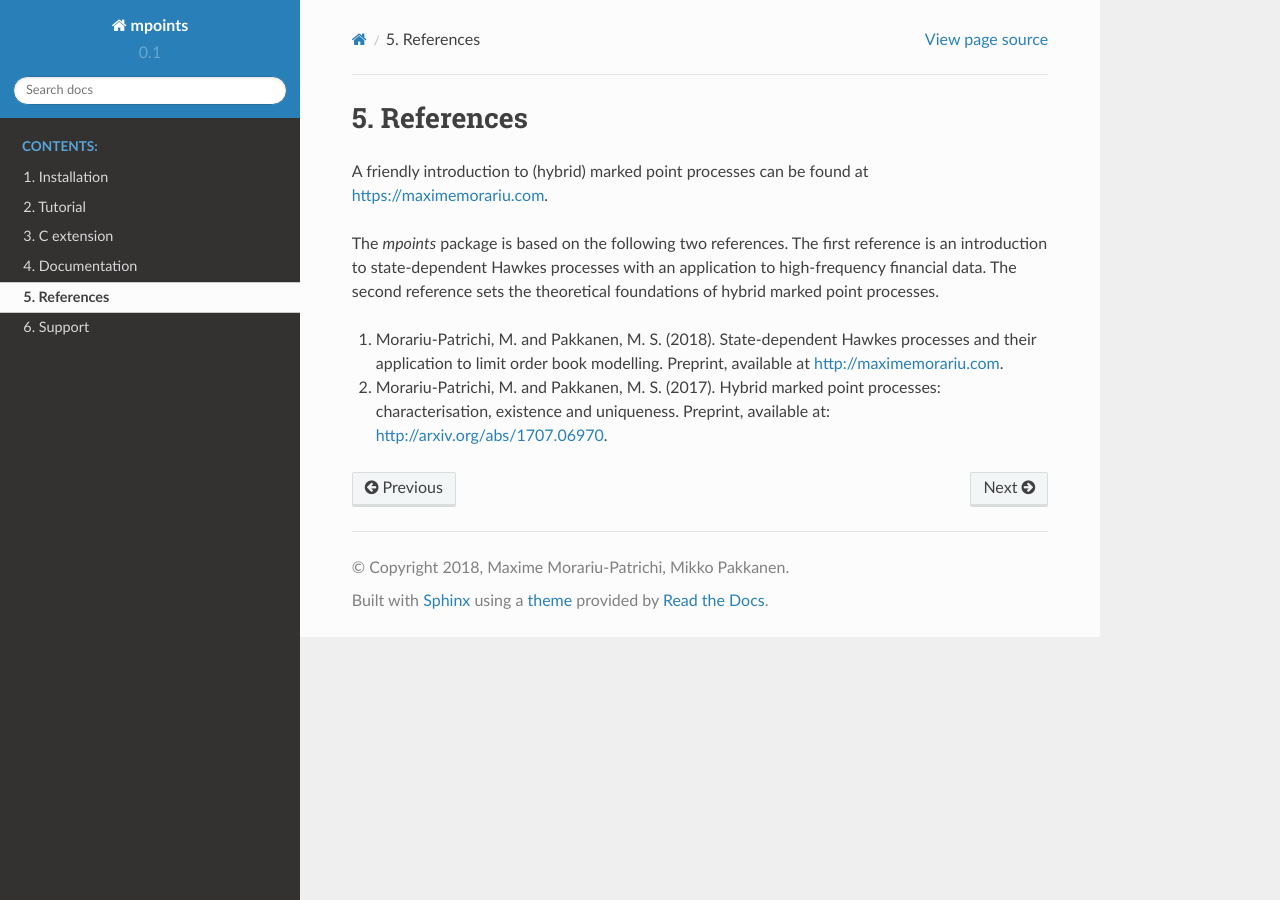
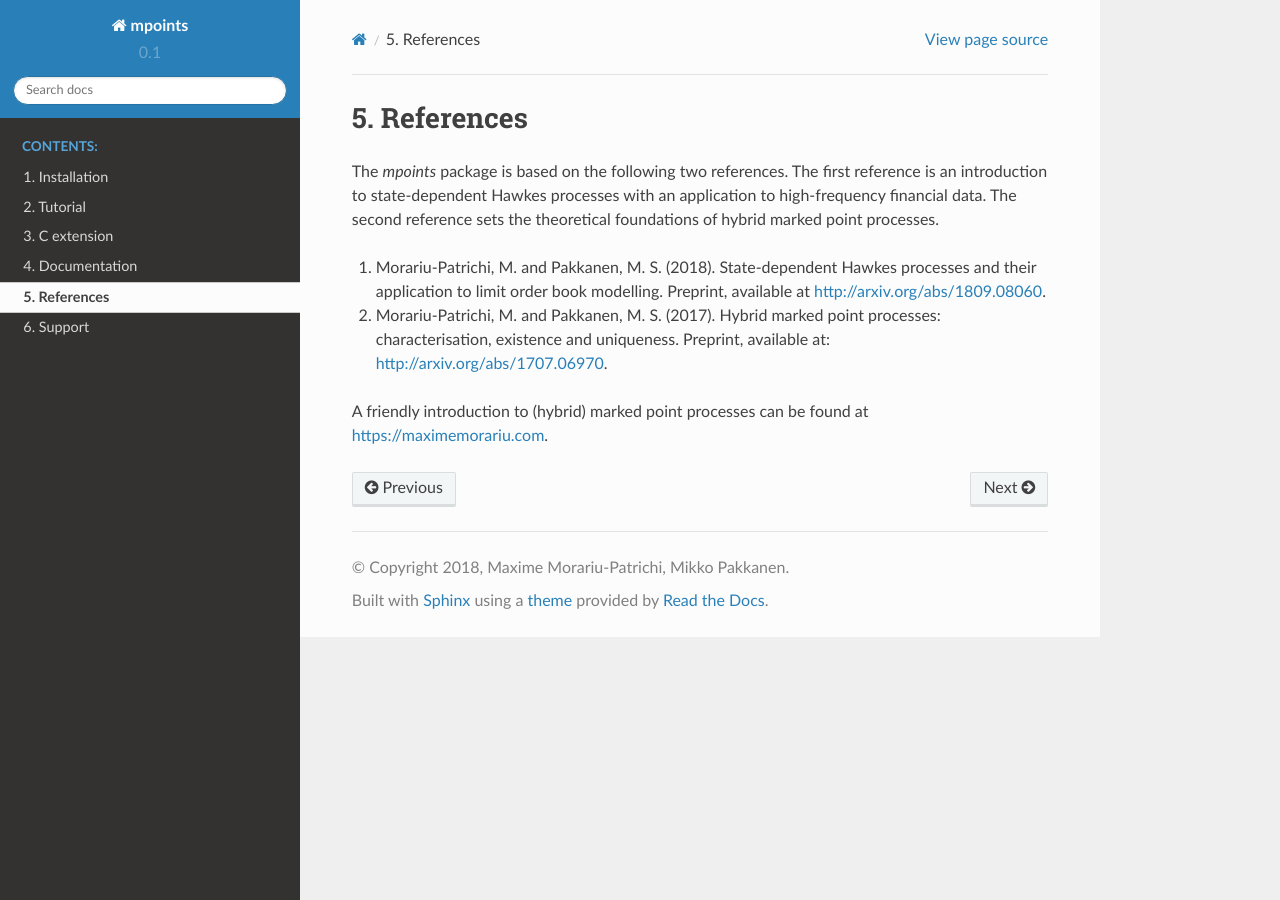
Before and after one commit to maximemorariu/mpoints, a Sphinx documentation site: the page built from doc/references.rst, in a window 1280 px wide. Built offline with Sphinx 7.4.7 and the Read the Docs theme 2.0.0, drawn with Linux system fonts in a browser that asks for light colours; part of the change alters nothing that is shown.

Commit message:
added link to paper

```diff
--- a/doc/references.rst
+++ b/doc/references.rst
@@ -1,8 +1,6 @@
 ===========
 References
 ===========
-
-A friendly introduction to (hybrid) marked point processes can be found at https://maximemorariu.com.
 
 The `mpoints` package is based on the following two references.
 The first reference is an introduction to state-dependent Hawkes processes with an application to high-frequency
@@ -10,6 +8,8 @@ financial data.
 The second reference sets the theoretical foundations of hybrid marked point processes.
 
 #. Morariu-Patrichi, M. and Pakkanen, M. S. (2018). State-dependent Hawkes processes and their application to limit
-   order book modelling. Preprint, available at http://maximemorariu.com.
+   order book modelling. Preprint, available at http://arxiv.org/abs/1809.08060.
 #. Morariu-Patrichi, M. and Pakkanen, M. S. (2017). Hybrid marked point processes: characterisation, existence and
    uniqueness. Preprint, available at: http://arxiv.org/abs/1707.06970.
+
+A friendly introduction to (hybrid) marked point processes can be found at https://maximemorariu.com.
```
